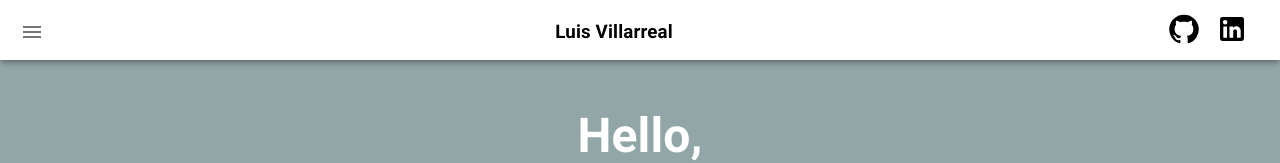
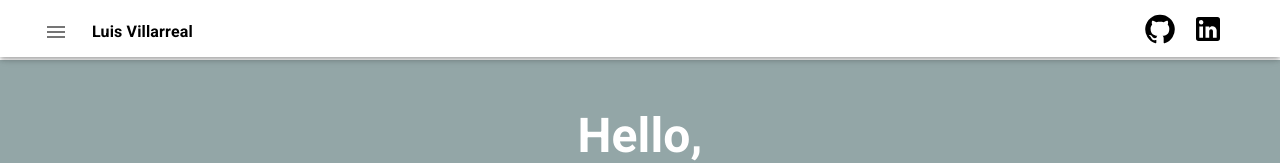
Before and after one commit to luisv7/portfolio, a React (Create React App) app: page / in a window 1280 px wide. Shown: the top 163 px of the page. Built offline with nearby package versions, Linux system fonts and the light colour scheme.

Commit message:
new menu layout

```diff
--- a/src/components/Menu.js
+++ b/src/components/Menu.js
@@ -1,70 +1,102 @@
-import { useEffect, useState } from "react";
-import { AppBar, Box, IconButton, Toolbar, Drawer, List, ListItem, ListItemButton, ListItemText, Link } from "@mui/material";
-import MenuIcon from '@mui/icons-material/Menu';
-import GitHubIcon from '@mui/icons-material/GitHub';
-import LinkedInIcon from '@mui/icons-material/LinkedIn';
-
+import { useState } from "react";
+import {
+    AppBar,
+    Box,
+    IconButton,
+    Toolbar,
+    Drawer,
+    List,
+    ListItem,
+    ListItemButton,
+    ListItemText,
+    Link,
+    Container,
+    Typography,
+} from "@mui/material";
+import MenuIcon from "@mui/icons-material/Menu";
+import GitHubIcon from "@mui/icons-material/GitHub";
+import LinkedInIcon from "@mui/icons-material/LinkedIn";
 
 const MenuBar = () => {
-
-    const [navToggle, setNavToggle] = useState(false)
+    const [navToggle, setNavToggle] = useState(false);
 
     const handleNavClick = () => () => {
-        setNavToggle(prevState => !prevState)
+        setNavToggle((prevState) => !prevState);
     };
 
-    useEffect(() => {
-
-    })
-
     return (
-        <AppBar primary='main' sx={{ height: '60px', backgroundColor: "#fff"}}>
-            <Toolbar sx={{ display: "flex", justifyContent: "space-between"}}>
-                <>
+        <AppBar primary="main" sx={{ height: "57px", backgroundColor: "#fff" }}>
+            <Toolbar sx={{ display: "flex", justifyContent: "space-between" }}>
+                <Container
+                    maxWidth={false}
+                    sx={{ display: "flex", alignItems: "center" }}
+                >
                     <IconButton
-                        edge='start'
+                        edge="start"
                         aria-label="menu"
                         sx={{ mr: 2 }}
                         onClick={handleNavClick()}
                     >
                         <MenuIcon />
                     </IconButton>
-                    <Link href="/" underline="none" sx={{ color: 'black'}}>
-                        <h3>Luis Villarreal</h3>
+                    <Link href="/" underline="none" sx={{ color: "black" }}>
+                        <Typography
+                            variant="subtitle1"
+                            component="h1"
+                            sx={{ fontWeight: "600" }}
+                        >
+                            Luis Villarreal
+                        </Typography>
                     </Link>
-                </>
-                <div className="social">
-                    <Link href="https://github.com/luisv7" sx={{color: "black"}}>
-                        <GitHubIcon sx={{margin: "0 0.5rem", fontSize: "32px"}}></GitHubIcon>
+                </Container>
+                <Container
+                    maxWidth={false}
+                    sx={{
+                        display: "flex",
+                        alignItems: "center",
+                        justifyContent: "flex-end",
+                    }}
+                >
+                    <Link
+                        href="https://github.com/luisv7"
+                        sx={{ color: "black" }}
+                    >
+                        <GitHubIcon
+                            sx={{ margin: "0 0.5rem", fontSize: "32px" }}
+                        ></GitHubIcon>
                     </Link>
-                    <Link href="https://www.linkedin.com/in/luis-villarreal7/" sx={{color: "black"}}>
-                        <LinkedInIcon sx={{margin: "0 0.5rem", fontSize: "32px"}}></LinkedInIcon>
+                    <Link
+                        href="https://www.linkedin.com/in/luis-villarreal7/"
+                        sx={{ color: "black" }}
+                    >
+                        <LinkedInIcon
+                            sx={{ margin: "0 0.5rem", fontSize: "32px" }}
+                        ></LinkedInIcon>
                     </Link>
-                </div>
+                </Container>
             </Toolbar>
-            <div>
-                <Drawer
-                    anchor='left'
-                    open={navToggle}
-                    onClose={handleNavClick()}
+            <Drawer anchor="left" open={navToggle} onClose={handleNavClick()}>
+                <Box sx={{ width: 200 }}>
+                    <List>
+                        {["Project 1", "Project 2", "Project 3", "Resume"].map(
+                            (text) => (
+                                <ListItem key={text} disablePadding>
+                                    <ListItemButton
+                                        href={
+                                            "/" +
+                                            text.replace(" ", "").toLowerCase()
+                                        }
                                     >
-                    <Box
-                        sx={{width: 200}}
-                    >
-                        <List>
-                        {['Project 1', 'Project 2', 'Project 3', 'Resume'].map((text) => (
-                            <ListItem key={text} disablePadding>
-                                <ListItemButton href={"/" + text.replace(' ', '').toLowerCase()}>
                                         <ListItemText primary={text} />
                                     </ListItemButton>
                                 </ListItem>
-                        ))}
+                            )
+                        )}
                     </List>
                 </Box>
             </Drawer>
-            </div>
         </AppBar>
-    )
-}
+    );
+};
 
 export default MenuBar;
```
Lines whose indentation alone changed are shown as unchanged.
